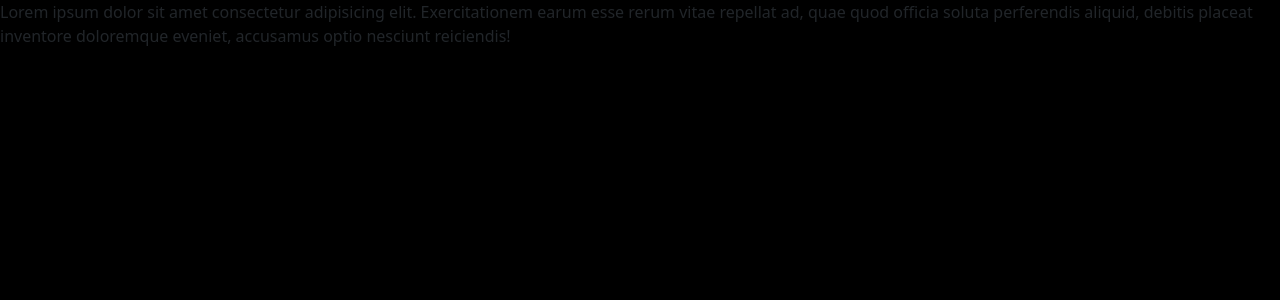
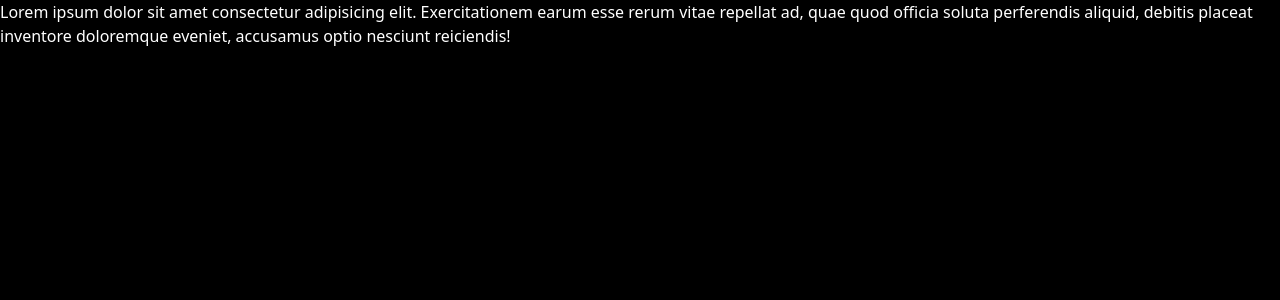
Before and after one commit to ericwang1005/comicapp, a Django app: page /home.html in a window 1280 px wide. Shown: the part 57-357 px from the top of the page. Run offline with Django 3.2, Linux system fonts and the light colour scheme.

Commit message:
更新一些柵格

```diff
--- a/templates/books.html
+++ b/templates/books.html
@@ -35,7 +35,7 @@
               </div>
             </div>
           </nav>
-    <span>Lorem ipsum dolor sit amet consectetur adipisicing elit. Exercitationem earum esse rerum vitae repellat ad, quae quod officia soluta perferendis aliquid, debitis placeat inventore doloremque eveniet, accusamus optio nesciunt reiciendis!</span>
+    <span class="text-white">Lorem ipsum dolor sit amet consectetur adipisicing elit. Exercitationem earum esse rerum vitae repellat ad, quae quod officia soluta perferendis aliquid, debitis placeat inventore doloremque eveniet, accusamus optio nesciunt reiciendis!</span>
     <script src="https://cdn.jsdelivr.net/npm/bootstrap@5.3.2/dist/js/bootstrap.bundle.min.js" integrity="sha384-C6RzsynM9kWDrMNeT87bh95OGNyZPhcTNXj1NW7RuBCsyN/o0jlpcV8Qyq46cDfL" crossorigin="anonymous"></script>
 </body>
 </html>
--- a/templates/favorite.html
+++ b/templates/favorite.html
@@ -35,7 +35,7 @@
               </div>
             </div>
           </nav>
-    <span>Lorem ipsum dolor sit amet consectetur adipisicing elit. Exercitationem earum esse rerum vitae repellat ad, quae quod officia soluta perferendis aliquid, debitis placeat inventore doloremque eveniet, accusamus optio nesciunt reiciendis!</span>
+    <span class="text-white">Lorem ipsum dolor sit amet consectetur adipisicing elit. Exercitationem earum esse rerum vitae repellat ad, quae quod officia soluta perferendis aliquid, debitis placeat inventore doloremque eveniet, accusamus optio nesciunt reiciendis!</span>
     <script src="https://cdn.jsdelivr.net/npm/bootstrap@5.3.2/dist/js/bootstrap.bundle.min.js" integrity="sha384-C6RzsynM9kWDrMNeT87bh95OGNyZPhcTNXj1NW7RuBCsyN/o0jlpcV8Qyq46cDfL" crossorigin="anonymous"></script>
 </body>
 </html>
--- a/templates/home.html
+++ b/templates/home.html
@@ -35,7 +35,7 @@
               </div>
             </div>
           </nav>
-    <span>Lorem ipsum dolor sit amet consectetur adipisicing elit. Exercitationem earum esse rerum vitae repellat ad, quae quod officia soluta perferendis aliquid, debitis placeat inventore doloremque eveniet, accusamus optio nesciunt reiciendis!</span>
+    <span class="text-white">Lorem ipsum dolor sit amet consectetur adipisicing elit. Exercitationem earum esse rerum vitae repellat ad, quae quod officia soluta perferendis aliquid, debitis placeat inventore doloremque eveniet, accusamus optio nesciunt reiciendis!</span>
     <script src="https://cdn.jsdelivr.net/npm/bootstrap@5.3.2/dist/js/bootstrap.bundle.min.js" integrity="sha384-C6RzsynM9kWDrMNeT87bh95OGNyZPhcTNXj1NW7RuBCsyN/o0jlpcV8Qyq46cDfL" crossorigin="anonymous"></script>
 </body>
 </html>
--- a/templates/index.html
+++ b/templates/index.html
@@ -38,7 +38,7 @@
     </div>
     <div class="card-container d-flex">
         {% for comic in datas %}
-        <div class="card border rounded-3 shadow-lg" style="width: 18rem;">
+        <div class="card border rounded-3 shadow-lg col-4" style="width: 18rem;">
             <img src={{context.img_url}} class="card-img-top" alt="火影" >
             <div class="card-body">
               <h5 class="card-title">{{context.title}}</h5>
```
